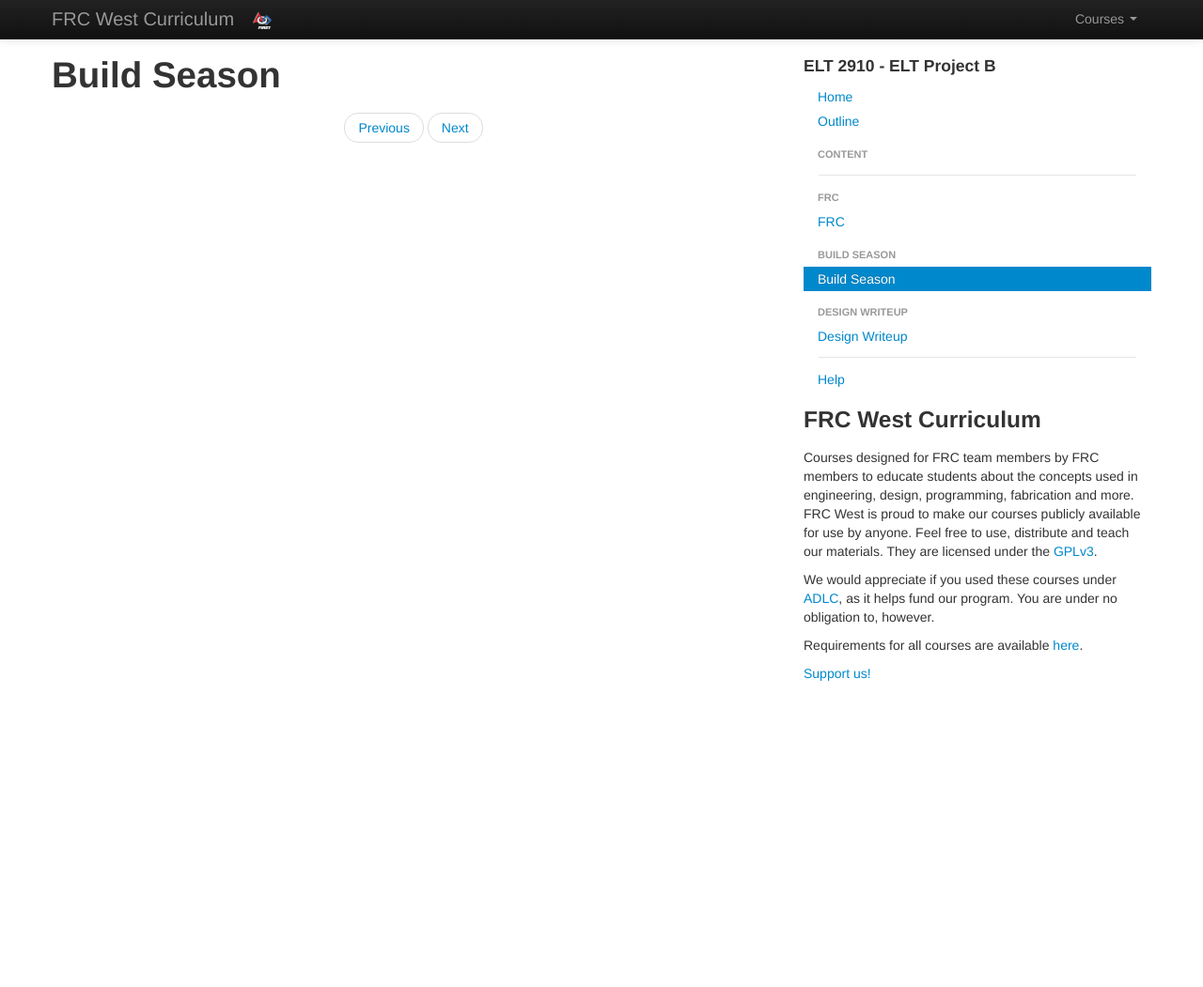
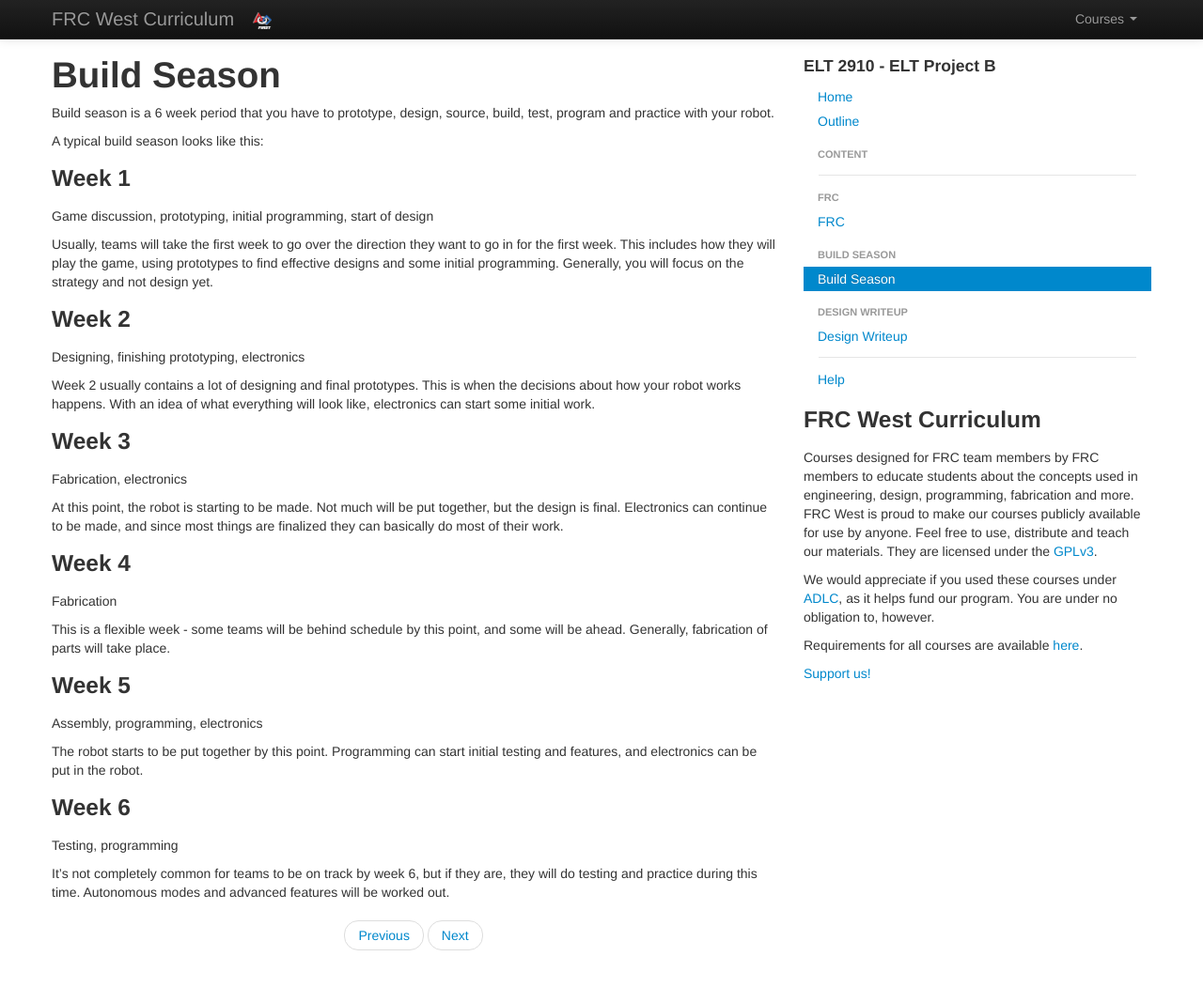
Before and after one commit to sybert1ger/frc-programming, a Jekyll site: the page built from courses/ELT2910/2-BuildSeason/1-BuildSeason.md, in a window 1280 px wide and 1092 px high. Shown: the top 1051 px of the window at 94% size. Built offline with Jekyll 4.4.1, drawn with Linux system fonts in a browser that asks for light colours; Markdown is read by kramdown in place of the engine named in the settings.

Commit message:
Did ELT2910

```diff
--- a/_config.yml
+++ b/_config.yml
@@ -998,6 +998,7 @@ courses:
     course: ELT 2910 - ELT Project B
     base: /courses/ELT2910
     url: /courses/ELT2910/home
+    desc: CTS Project continuation of ELT1910 (use for second build season)
     groups:
 
     -
--- a/courses/ELT2910/2-BuildSeason/1-BuildSeason.md
+++ b/courses/ELT2910/2-BuildSeason/1-BuildSeason.md
@@ -2,3 +2,37 @@
 title: Build Season
 layout: coursepage
 ---
+
+Build season is a 6 week period that you have to prototype, design, source, build, test, program and practice with your robot.
+
+A typical build season looks like this:
+
+### Week 1
+Game discussion, prototyping, initial programming, start of design
+
+Usually, teams will take the first week to go over the direction they want to go in for the first week. This includes how they will play the game, using prototypes to find effective designs and some initial programming. Generally, you will focus on the strategy and not design yet.
+
+### Week 2
+Designing, finishing prototyping, electronics
+
+Week 2 usually contains a lot of designing and final prototypes. This is when the decisions about how your robot works happens. With an idea of what everything will look like, electronics can start some initial work.
+
+### Week 3
+Fabrication, electronics
+
+At this point, the robot is starting to be made. Not much will be put together, but the design is final. Electronics can continue to be made, and since most things are finalized they can basically do most of their work.
+
+### Week 4
+Fabrication
+
+This is a flexible week - some teams will be behind schedule by this point, and some will be ahead. Generally, fabrication of parts will take place.
+
+### Week 5
+Assembly, programming, electronics
+
+The robot starts to be put together by this point. Programming can start initial testing and features, and electronics can be put in the robot.
+
+### Week 6
+Testing, programming
+
+It's not completely common for teams to be on track by week 6, but if they are, they will do testing and practice during this time. Autonomous modes and advanced features will be worked out.
```
Also changed, not shown: courses/ELT2910/1-FRC/1-FRC.md (+26 -0 lines), courses/ELT2910/3-DesignWriteup/1-Project.md (+21 -0 lines), courses/ELT2910/home.md (+1 -0 lines).
